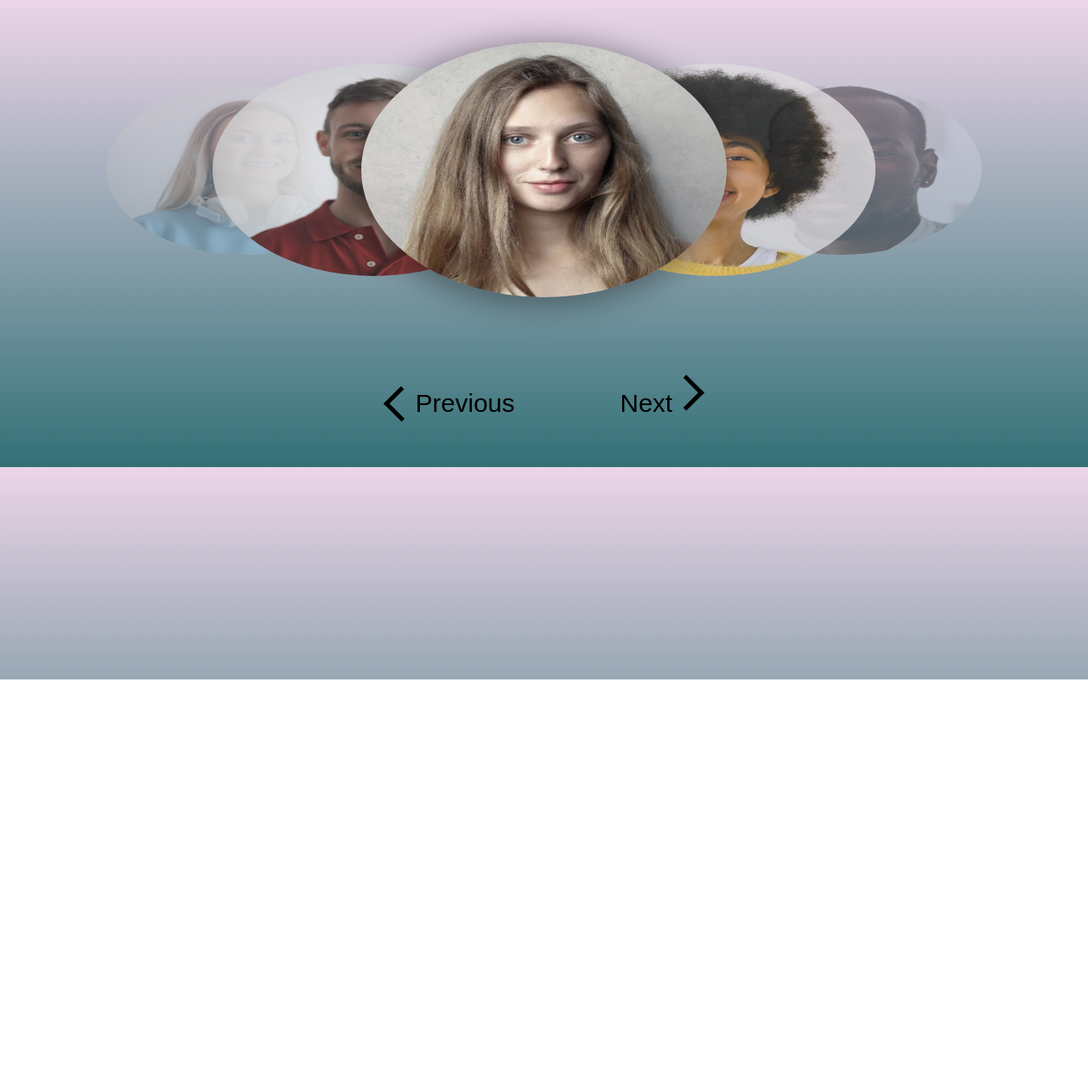
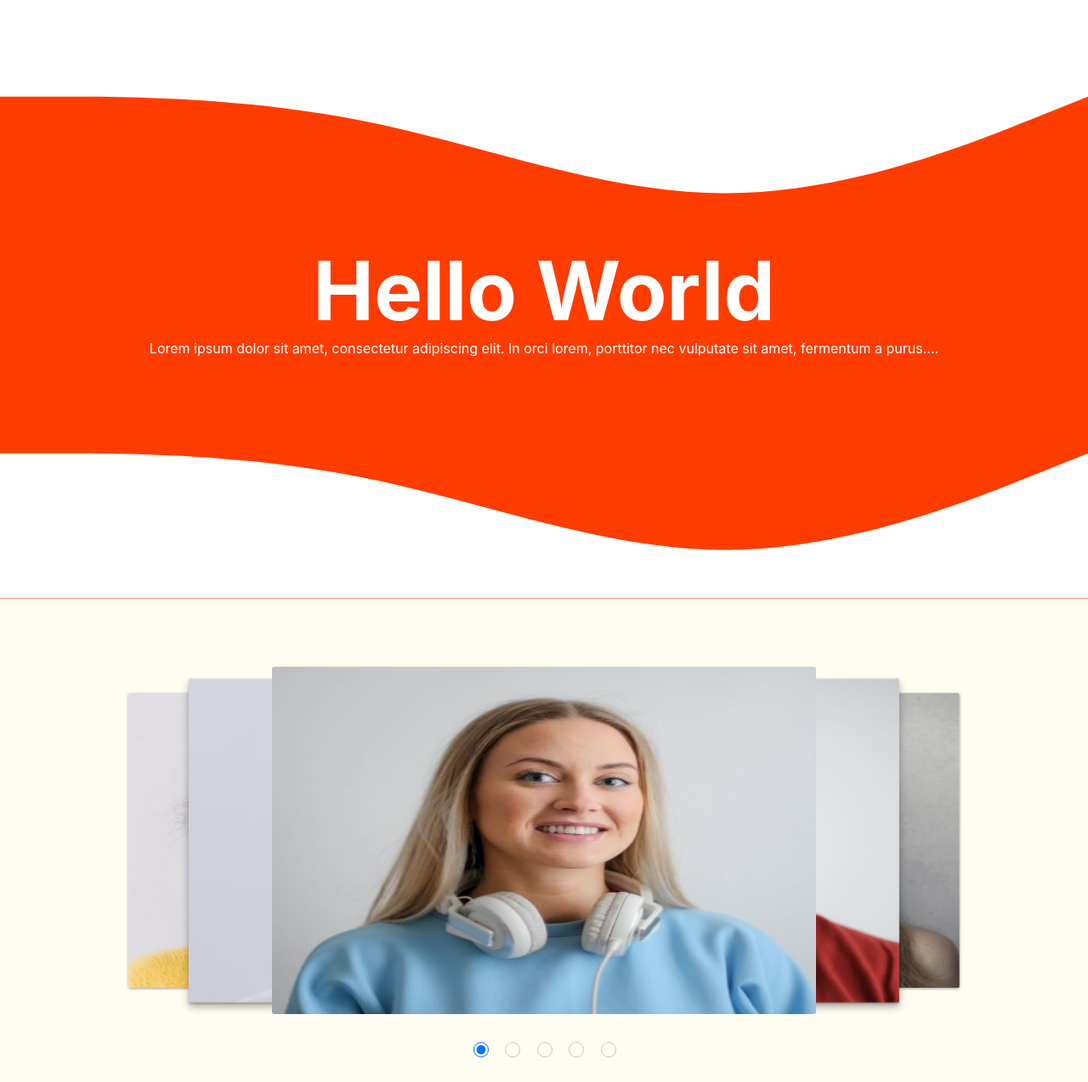
Before and after one commit to dparaiso/static-play, a plain HTML site: page index.html in a window 1280 px wide. Shown: the whole page at 85% size. Before the commit the page ends 800 px from the top, so only its background shows below. Drawn offline with Linux system fonts and the light colour scheme.

Commit message:
working carousel 3rd attempt

```diff
--- a/index.html
+++ b/index.html
@@ -6,41 +6,36 @@
     <link rel="stylesheet" type="text/css" href="styles.css"/>
 </head>
 <body>
-    <!-- <div class="curved-div">
+    <div class="curved-div">
         <svg xmlns="http://www.w3.org/2000/svg" viewBox="0 0 1440 320"><path fill="#fff" fill-opacity="1" d="M0,128L80,128C160,128,320,128,480,160C640,192,800,256,960,256C1120,256,1280,192,1360,160L1440,128L1440,0L1360,0C1280,0,1120,0,960,0C800,0,640,0,480,0C320,0,160,0,80,0L0,0Z"></path></svg>
         <h1>Hello World</h1>
         <p>Lorem ipsum dolor sit amet, consectetur adipiscing elit. In orci lorem, porttitor nec vulputate sit amet, fermentum a purus....</p>
         <svg xmlns="http://www.w3.org/2000/svg" viewBox="0 0 1440 320"><path fill="#fff" fill-opacity="1" d="M0,128L80,128C160,128,320,128,480,160C640,192,800,256,960,256C1120,256,1280,192,1360,160L1440,128L1440,320L1360,320C1280,320,1120,320,960,320C800,320,640,320,480,320C320,320,160,320,80,320L0,320Z"></path></svg>
 
-    </div> -->
-    <!-- first carousel -->
-    <!-- <input type="radio" name="position" />
-    <input type="radio" name="position" checked/>
-    <input type="radio" name="position" />
-    <main id="carousel">
-        <div class="item">
-          <img src="images/1.jpg">
-        </div>
-        <div class="item">
-          <img src="images/2.jpg">
-        </div>
-        <div class="item">
-          <img src="images/3.jpg">
-        </div>
-    </main> -->
+    </div>
 
-    <!-- second carousel -->
-    <div class="gallery">
-        <div class="gallery-container">
-            <img class="gallery-item gallery-item-1" src="images/1.jpg" data-index="1">
-            <img class="gallery-item gallery-item-2" src="images/2.jpg" data-index="2">
-            <img class="gallery-item gallery-item-3" src="images/3.jpg" data-index="3">
-            <img class="gallery-item gallery-item-4" src="images/4.jpg" data-index="4">
-            <img class="gallery-item gallery-item-5" src="images/5.jpg" data-index="5">
-        </div>
-        <div class="gallery-controls"></div>
+    <!-- third carousel -->
+    <div id="slider">
+      <input type="radio" name="slider" id="s1" checked />
+      <input type="radio" name="slider" id="s2" />
+      <input type="radio" name="slider" id="s3" />
+      <input type="radio" name="slider" id="s4" />
+      <input type="radio" name="slider" id="s5" />
+      <label for="s1" id="slide1">
+        <img src="images/1.jpg" alt />
+      </label>
+      <label for="s2" id="slide2">
+        <img src="images/2.jpg" alt />
+      </label>
+      <label for="s3" id="slide3">
+        <img src="images/3.jpg" alt />
+      </label>
+      <label for="s4" id="slide4">
+        <img src="images/4.jpg" alt />
+      </label>
+      <label for="s5" id="slide5">
+        <img src="images/5.jpg" alt />
+      </label>
     </div>
-    <script src="script.js"></script>
-    <!-- <script src="script2.js"></script> -->
 </body>
 </html>
--- a/styles.css
+++ b/styles.css
@@ -1,4 +1,4 @@
-/* .curved-div {
+.curved-div {
   background: #ff3c00;
   color: #FFF;
   text-align: center;
@@ -14,251 +14,112 @@
 
 .curved-div svg {
   display: block;
-} */
+}
 
   /* carousel testing */
+/* third carousel */
 
-/* .item img {
-  width: 200px;
-  height: 200px;
-  border-radius: 50%;
+* {
+  box-sizing: border-box;
+  margin: 0;
+  padding: 0;
 }
 
-main#carousel {
-  grid-row: 1 / 2;
-  grid-column: 1 / 8;
-  width: 100vw;
-  height: 300px;
+:root {
+  --bgColor: rgb(255, 252, 241);
+}
+
+body {
+  overflow: hidden;
+  background: var(--bgColor);
+  font-family: sans-serif;
+  user-select: none;
+}
+
+#slider {
+  position: relative;
+  width: 50%;
+  height: 32vw;
+  margin: 80px auto;
+  transform-style: preserve-3d;
+  font-family: "Helvetica Neue", sans-serif;
+  perspective: 1400px;
+}
+
+input[type="radio"] {
+  position: relative;
+  top: 108%;
+  left: 50%;
+  width: 18px;
+  height: 18px;
+  margin: 0 15px 0 0;
+  transform: translateX(-83px);
+  cursor: pointer;
+  opacity: 0.4;
+}
+
+input[type="radio"]:nth-child(5){
+  margin-right: 0px;
+}
+
+input[type="radio"]:checked {
+  opacity: 1;
+}
+
+#slider label,
+#slider label img {
   display: flex;
+  position: absolute;
+  top: 0;
+  left: 0;
   align-items: center;
   justify-content: center;
-  overflow: hidden;
-  transform-style: preserve-3d;
-  perspective: 500px;
-  --items: 3;
-  --middle: 2;
-  --position: 1;
-  pointer-events: none;
+  width: 100%;
+  height: 100%;
+  border-radius: 3px;
+  color: white;
+  font-size: 70px;
+  font-weight: bold;
+  cursor: pointer;
+  transition: transform 400ms ease;
 }
 
-div.item {
-  text-align: center;
-  padding: 10px;
-  border: 3px solid black;
-  border-radius: 50%;
-  background-color: #fff;
-  position: absolute;
-  width: 200px;
-  height: 200px;
-  background-color: white;
-  --r: calc(var(--position) - var(--offset));
-  --abs: max(calc(var(--r) * -1), var(--r));
-  transition: all 0.25s linear;
-  transform: rotateY(calc(-10deg * var(--r)))
-  translateX(calc(-300px * var(--r)));
-  z-index: calc((var(--position) - var(--abs)));
+/* Active Slide */
+#s1:checked ~ #slide2,
+#s2:checked ~ #slide3,
+#s3:checked ~ #slide4,
+#s4:checked ~ #slide5,
+#s5:checked ~ #slide1 {
+  transform: translate3d(20%, 0, -100px);
+  box-shadow: 0 6px 10px rgba(0, 0, 0, 0.3), 0 2px 2px rgba(0, 0, 0, 0.2);
 }
 
-div.item:nth-of-type(1) {
-  --offset: 1;
-}
-div.item:nth-of-type(2) {
-  --offset: 2;
-}
-div.item:nth-of-type(3) {
-  --offset: 3;
+/* Previous Slide */
+#s1:checked ~ #slide5,
+#s2:checked ~ #slide1,
+#s3:checked ~ #slide2,
+#s4:checked ~ #slide3,
+#s5:checked ~ #slide4 {
+  transform: translate3d(-20%, 0, -100px);
+  box-shadow: 0 6px 10px rgba(0, 0, 0, 0.3), 0 2px 2px rgba(0, 0, 0, 0.2);
 }
 
-input:nth-of-type(1) {
-    grid-column: 2 / 3;
-    grid-row: 2 / 3;
+/* Next to Next Slide */
+#s1:checked ~ #slide3,
+#s2:checked ~ #slide4,
+#s3:checked ~ #slide5,
+#s4:checked ~ #slide1,
+#s5:checked ~ #slide2 {
+  transform: translate3d(40%, 0, -250px);
+  box-shadow: 0 1px 4px rgba(0, 0, 0, 0.4);
 }
 
-input:nth-of-type(1):checked ~ main#carousel {
-    --position: 1;
+/* Previous to Previous Slide */
+#s1:checked ~ #slide4,
+#s2:checked ~ #slide5,
+#s3:checked ~ #slide1,
+#s4:checked ~ #slide2,
+#s5:checked ~ #slide3 {
+  transform: translate3d(-40%, 0, -250px);
+  box-shadow: 0 1px 4px rgba(0, 0, 0, 0.4);
 }
-
-input:nth-of-type(2) {
-    grid-column: 3 / 4;
-    grid-row: 2 / 3;
-}
-input:nth-of-type(2):checked ~ main#carousel {
-    --position: 2;
-}
-
-input:nth-of-type(3) {
-    grid-column: 4 /5;
-    grid-row: 2 / 3;
-}
-input:nth-of-type(3):checked ~ main#carousel {
-    --position: 3;
-} */
-
-
-body{
-  margin: 0;
-  padding: 0;
-  width: 100%;
-  display: flex;
-  flex-direction: row;
-  align-items: center;
-  background: linear-gradient(180deg, rgb(236, 213, 232), rgb(50, 112, 118) 100%);
-
-}
-
-.gallery{
-  width: 100%;
-
-}
-
-.gallery-container{
-  align-items: center;
-  display: flex;
-  height: 400px;
-  margin: 0 auto;
-  max-width: 1000px;
-  position: relative;
-}
-
-.gallery-item{
-  height: 200px;
-  opacity: 0;
-  position: absolute;
-  transition: all 0.3 ease-in-out;
-  width: 330px;
-  z-index: 9;
-  border-radius: 50%;
-  background-size: contain;
-}
-
-.gallery-item-1{
-  left: 15%;
-  opacity: 0.4;
-  transform: translateX(-50%);
-  z-index: 0;
-}
-
-.gallery-item-2, .gallery-item-4 {
-  height: 250px;
-  opacity: 0.8;
-  width: 380px;
-  z-index: 1;
-
-}
-
-.gallery-item-2 {
-  left: 30%;
-  transform: translateX(-50%);
-}
-
-.gallery-item-3 {
-  box-shadow: -2px 5px 33px 6px rgba(0,0,0,0.35);
-  height: 300px;
-  opacity: 1;
-  left: 50%;
-  transform: translateX(-50%);
-  width: 430px;
-  z-index: 2;
-}
-
-.gallery-item-4 {
-  left: 70%;
-  transform: translateX(-50%);
-}
-
-.gallery-item-5 {
-  left: 85%;
-  opacity: 0.4;
-  transform: translateX(-50%);
-  z-index: 0;
-
-}
-
-.gallery-controls {
-  display: flex;
-  justify-content: center;
-  margin: 25px 0;
-  height: 100px;
-}
-
-.gallery-controls button{
-  background-color: transparent;
-  border: 0;
-  cursor: pointer;
-  font-size: 30px;
-  margin: 0 50px;
-  padding: 0 12px;
-  text-transform: capitalize;
-}
-
-.gallery-controls-button:focus {
-  outline: none;
-}
-
-.gallery-controls-previous {
-  position: relative;
-}
-
-.gallery-controls-previous::before {
-  border: solid #000;
-  border-width: 0 5px 5px 0;
-  content: '';
-  display: inline-block;
-  height: 5px;
-  left: -30px;
-  padding: 10px;
-  position: absolute;
-  top: 25%;
-  transform: rotate(135deg) translateY(-50%);
-  transition: left 0.15s ease-in-out;
-  width: 4px;
-}
-
-.gallery-controls-previous:hover::before{
-  left: -40px;
-}
-
-.gallery-controls-next {
-  position: relative;
-}
-
-.gallery-controls-next::before {
-  border:solid #000;
-  border-width: 0 5px 5px 0;
-  content: '';
-  display: inline-block;
-  height: 5px;
-  padding: 10px;
-  position: absolute;
-  right: -30px;
-  top: 45;
-  transform: rotate(-45deg) translateY(-50%);
-  transition: right 0.15s  ease-in-out;
-  width: 5px;
-}
-
-.gallery-controls-next:hover:before {
-  right: -40px;
-}
-
-.gallery-nav {
-  bottom: -15px;
-  display: flex;
-  justify-content: center;
-  list-style: none;
-  padding: 0;
-  position: absolute;
-  width: 100%;
-}
-
-.gallery-nav li{
-  background: #ccc;
-  border-radius: 50%;
-  height: 10px;
-  margin: 0 16px;
-  width: 10px;
-}
-
-.gallery-nav li.gallery-item-selected {
-  background: #555;
-}
```
